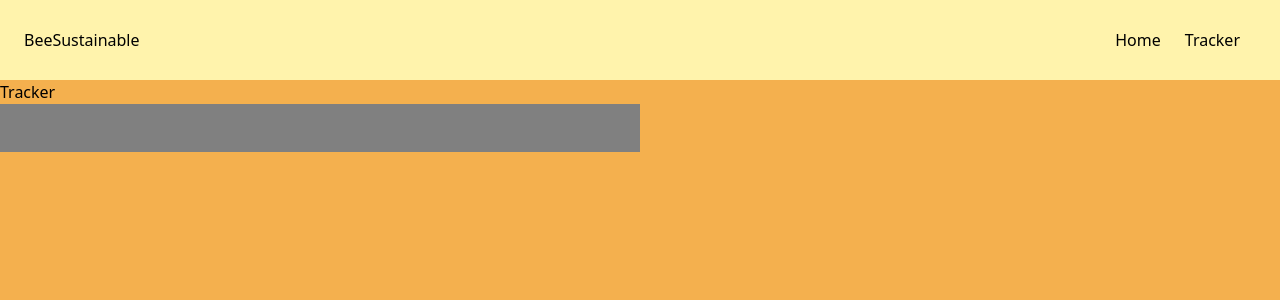
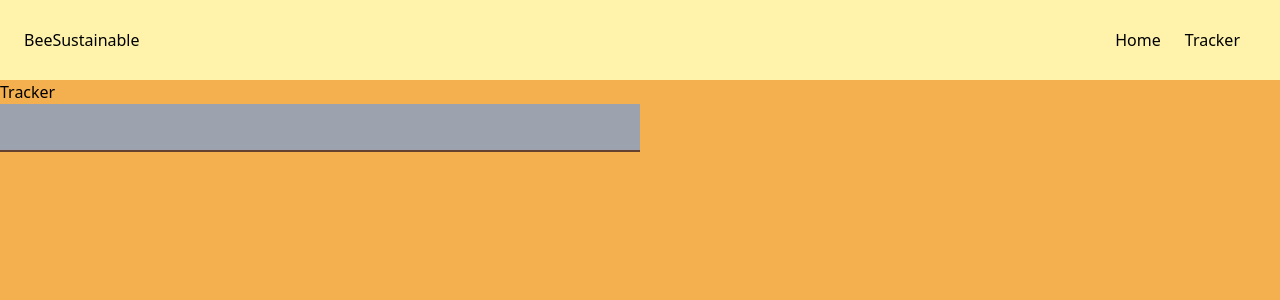
Before and after one commit to ben123-source/beesustainable, a React (Create React App) app: page /tracker in a window 1280 px wide. Shown: the top 300 px of the page. Built offline with nearby package versions, Linux system fonts and the light colour scheme.

Commit message:
revert to tailwind

```diff
--- a/src/Tracker.js
+++ b/src/Tracker.js
@@ -1,41 +1,15 @@
 import Navbar from "./Navbar";
-
 const Tracker = () => {
     return (
-        <>
-            <style>
-                {`
-                .container {
-                    background-color: #F4B04E;
-                    min-height: 100vh;
-                }
-                .trackerText {
-                    /* Add styles if needed */
-                }
-                .flexContainer {
-                    display: flex;
-                    margin-bottom: 16px;
-                }
-                .flexItem {
-                    width: 50%;
-                    border-bottom: 2px solid #yourCustomGrayColor; /* Replace with your custom gray color */
-                    background-color: gray;
-                    height: 48px;
-                }
-                .flexItem:hover {
-                    text-decoration: underline dashed;
-                }
-                `}
-            </style>
-            <div className="container">
-                <Navbar />
-                <p className="trackerText">Tracker</p>
-                <div className="flexContainer">
-                    <div className="flexItem"></div>
-                </div>
-            </div>
-        </>
-    );
+        <div className="bg-[#F4B04E] min-h-screen">
+            <Navbar />
+             <p>Tracker</p>
+             <div class="flex mb-4">
+             <div class="w-1/2 border-b-2 border-customGray bg-gray-400 h-12 hover:underline-dashed"></div>
+             </div>
+
+        </div>
+    )
 }
 
 export default Tracker;
```
